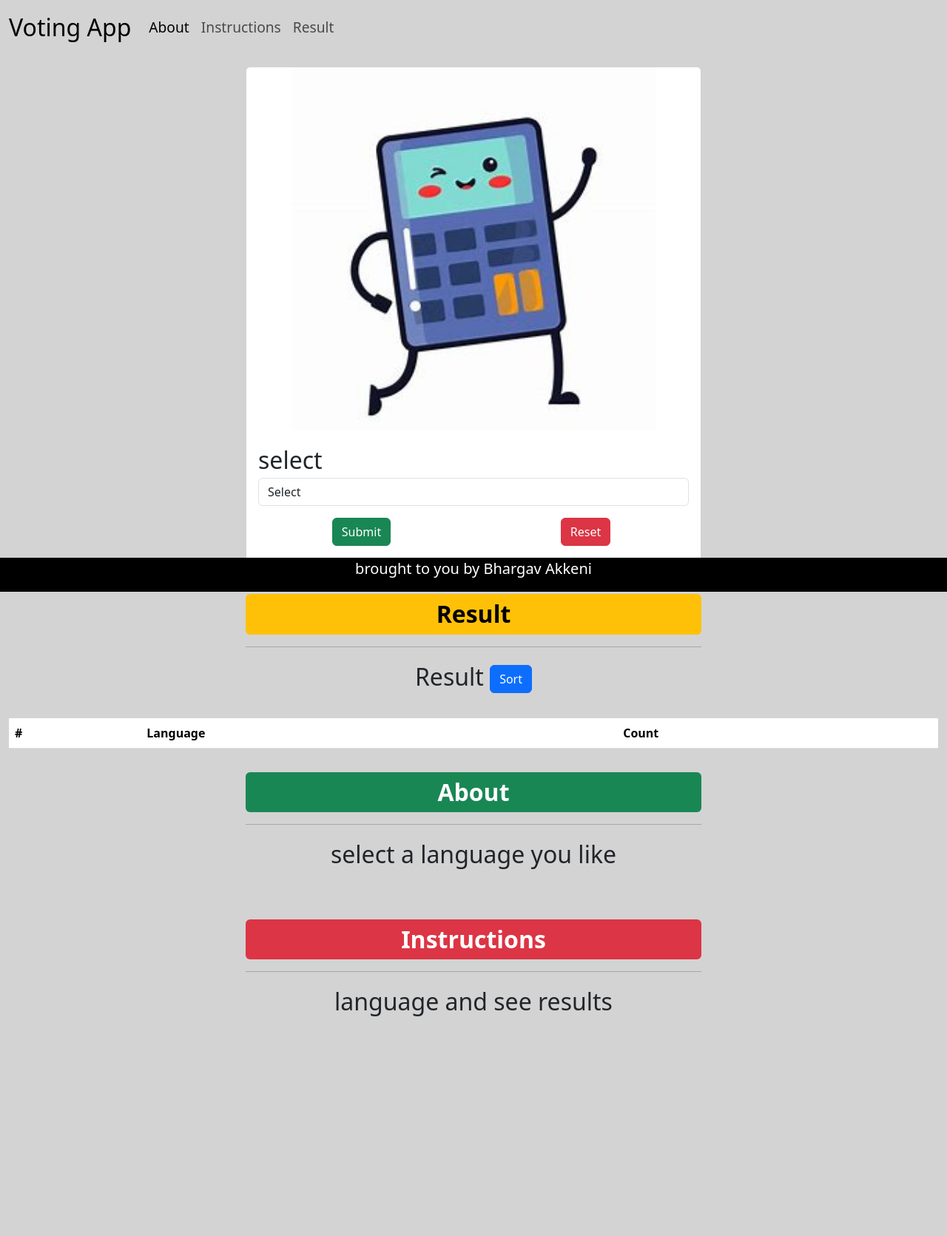
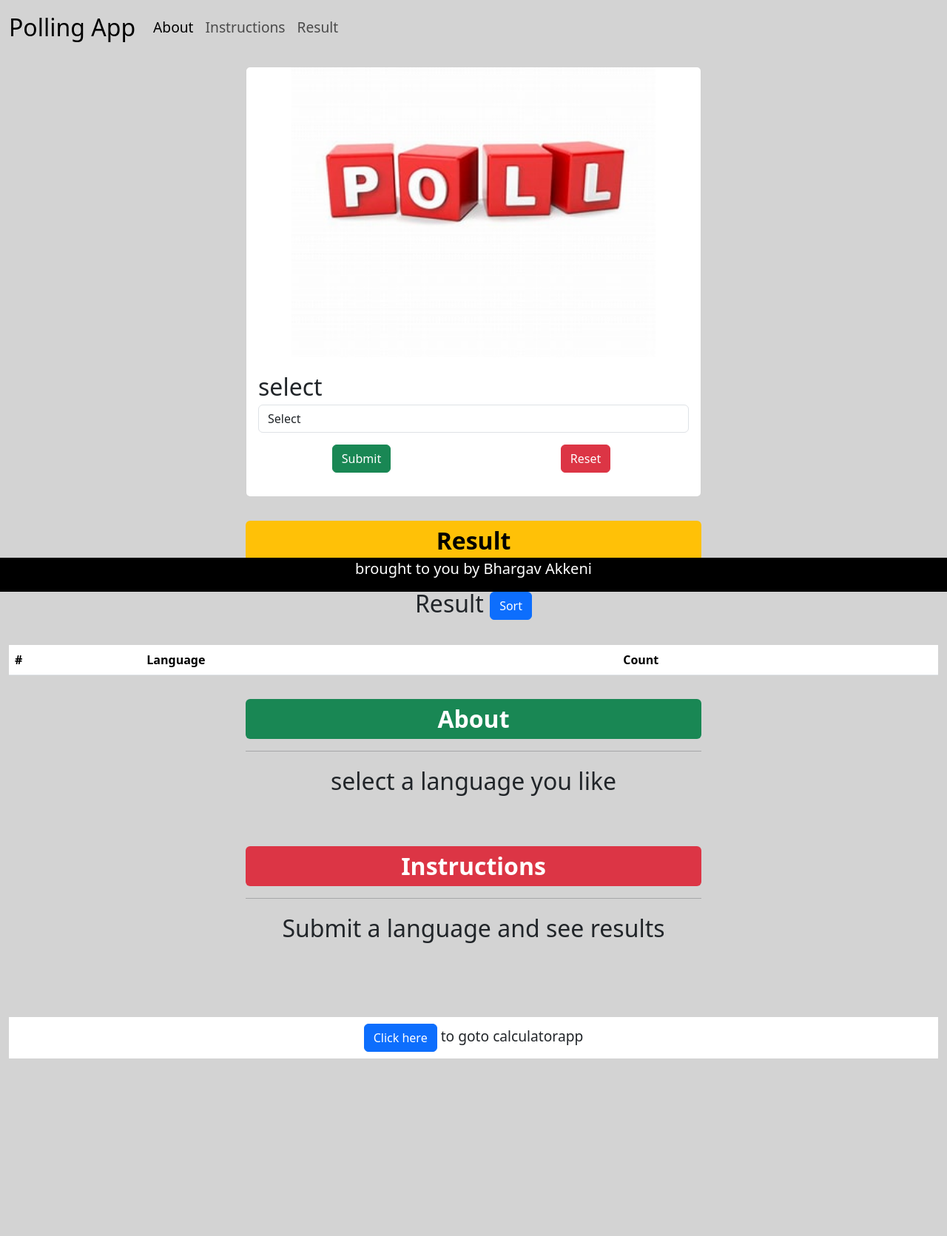
Before and after one commit to Bhargavakkeni/DjangoProject, a Django app: template templates/voterapp/index.html in a window 1280 px wide. Shown: the top 1671 px of the page at 74% size. Before the commit the page ends 1374 px from the top, so only its background shows below. Run offline with Django 4.2, Linux system fonts and the light colour scheme; the template is opened without the code that fills it, so the values that code supplies are empty.

Commit message:
Added links to move from calc to polling

```diff
--- a/djangoprojects/settings.py
+++ b/djangoprojects/settings.py
@@ -55,7 +55,7 @@ ROOT_URLCONF = 'djangoprojects.urls'
 TEMPLATES = [
     {
         'BACKEND': 'django.template.backends.django.DjangoTemplates',
-        'DIRS': [os.path.join(BASE_DIR,'templates/voterapp'),os.path.join(BASE_DIR,'templates/calculatorapp')],
+        'DIRS': [BASE_DIR/'templates'],
         'APP_DIRS': True,
         'OPTIONS': {
             'context_processors': [
--- a/djangoprojects/urls.py
+++ b/djangoprojects/urls.py
@@ -20,6 +20,6 @@ from django.urls import path,include
 urlpatterns = [
     path('',include('rootapp.urls')),
     path('admin/', admin.site.urls),
-    path('voterapp',include('voterapp.urls')),
-    path('calculatorapp',include('calculatorapp.urls'))
+    path('voterapp/',include('voterapp.urls')),
+    path('calculatorapp/',include('calculatorapp.urls'))
 ]
--- a/templates/voterapp/index.html
+++ b/templates/voterapp/index.html
@@ -20,13 +20,16 @@
 </head>
 
 <body style="background-color: lightgrey;">
+
   <nav class="navbar navbar-expand-lg ">
+
     <div class="container-fluid">
-      <a class="navbar-brand" href="#" style="font-size: xx-large;">Voting App</a>
+      <a class="navbar-brand" href="#" style="font-size: xx-large;">Polling App</a>
       <button class="navbar-toggler" type="button" data-bs-toggle="collapse" data-bs-target="#navbarNav"
         aria-controls="navbarNav" aria-expanded="false" aria-label="Toggle navigation">
         <span class="navbar-toggler-icon"></span>
       </button>
+
       <div class="collapse navbar-collapse" id="navbarNav">
         <ul class="navbar-nav">
           <li class="nav-item">
@@ -40,14 +43,21 @@
           </li>
         </ul>
       </div>
+
     </div>
+
   </nav>
 
   <div class="container-fluid" style="margin-bottom: 20rem;">
+
     <div class="row">
+
       <div class="col-md-6" style="margin: 1rem auto 0 auto;">
+
         <div class="card">
-          <img class="img-fluid" src="{%static 'calclogo.jpeg' %}" alt='image' style="width: 80%; margin:auto;">
+
+          <img class="img-fluid" src="{%static 'poll.jpg' %}" alt='image' style="width: 80%; margin:auto;">
+
           <div class="card-body">
             <form method="GET" action="{% url 'getquery' %}" onsubmit="return checkfunc()">
               <label for="languages" style="font-size: 2rem;">select</label>
@@ -60,20 +70,30 @@
                 {% endfor %}
                 <!-- </datalist> -->
               </select>
+
               <div class="row">
                 <div class="col-6">
                   <input type="submit" class="btn btn-success" style="margin: 1rem auto; display: block;">
                 </div>
+
                 <div class="col-6">
                   <input type="reset" class="btn btn-danger" style="margin: 1rem auto; display: block;">
                 </div>
+
               </div>
+
             </form>
+
           </div>
+
         </div>
+
       </div>
+
     </div>
+
     <div class="row">
+
       <div class="col-md-6" style="margin: 2rem auto">
         <p class="badge text-bg-warning" id="result" name="result"
           style="text-align: center; font-size: 2rem;display: block;">Result</p>
@@ -82,10 +102,15 @@
           Result <a class="btn btn-primary" href="{% url 'sortdata' %}">Sort</a>
         </p>
       </div>
+
     </div>
+
     <div class="row">
+
       <div class="col-md-12">
+
         <div class="table-responsive">
+
           <table class="table">
             <thead>
               <tr>
@@ -109,10 +134,15 @@
               {% endfor %}
             </tbody>
           </table>
+
         </div>
+
       </div>
+
     </div>
+
     <div class="row">
+
       <div class="col-md-6" style="margin: 1rem auto;">
         <p class="badge text-bg-success" id="about" name="about"
           style="text-align: center;display:block;  font-size: 2rem;">
@@ -123,8 +153,11 @@
           <span style="font-size: 2rem;">select a language you like</span>
         </p>
       </div>
+
     </div>
+
     <div class="row">
+
       <div class="col-md-6" style="margin: 2rem auto;">
         <p class="badge text-bg-danger" id="instructions" name="instructions"
           style="text-align: center;display: block;font-size: 2rem;">
@@ -132,21 +165,38 @@
         </p>
         <hr>
         <p class="lead" style="text-align: center;">
-          <span style="font-size: 2rem;"> language and see results</span>
+          <span style="font-size: 2rem;"> Submit a language and see results</span>
         </p>
       </div>
+
     </div>
+
+    <br>
+    <br>
+
+    <div  style="background-color: white; font-size: larger; text-align: center; width: 100%;">
+      <div>
+        <p style="padding: 9px;"><a class="btn btn-primary" href="/calculatorapp/">Click here</a> to goto calculatorapp</p>
+      </div>
+    </div>
+
   </div>
 
+
+
   <div class="container-fluid">
+
     <div class="row">
+
       <footer class="fixed-bottom"
         style="background-color: black; color: white; text-align: center; margin-bottom: auto;">
         <p class="lead">
           brought to you by Bhargav Akkeni
         </p>
       </footer>
+
     </div>
+
   </div>
 
   <script src="https://cdn.jsdelivr.net/npm/@popperjs/core@2.11.8/dist/umd/popper.min.js"
@@ -155,6 +205,7 @@
   <script src="https://cdn.jsdelivr.net/npm/bootstrap@5.3.2/dist/js/bootstrap.min.js"
     integrity="sha384-BBtl+eGJRgqQAUMxJ7pMwbEyER4l1g+O15P+16Ep7Q9Q+zqX6gSbd85u4mG4QzX+"
     crossorigin="anonymous"></script>
+
 </body>
 
 </html>
```
Also changed, not shown: calculatorapp/views.py (+6 -3 lines), templates/calculatorapp/index.html (+51 -5 lines), voterapp/views.py (+7 -5 lines), static/poll.jpg (added).
